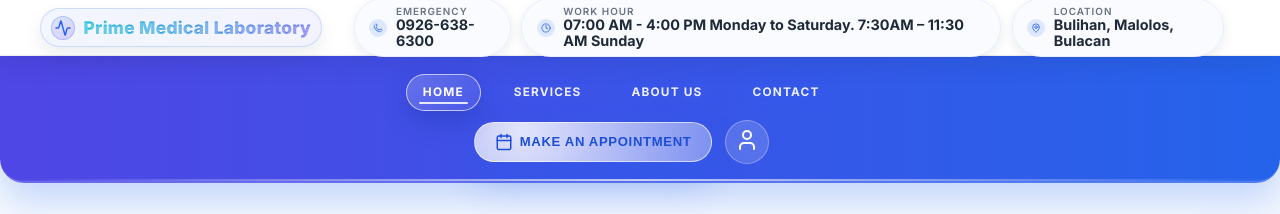
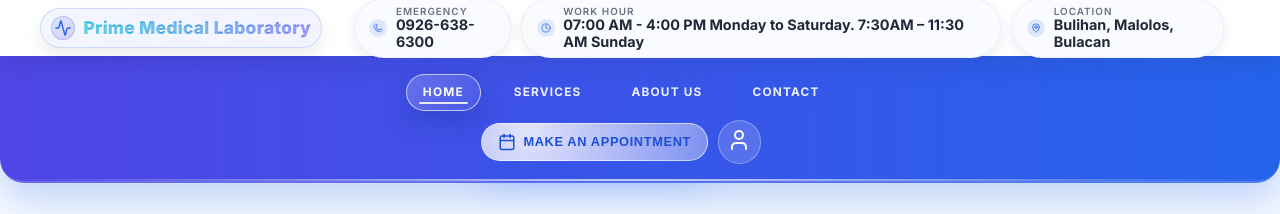
Before and after one commit to Aerial05/PrimeTest, a React (Vite) app in the folder CapsIco/: page / in a window 1280 px wide. Shown: the top 214 px of the page. Built offline with nearby package versions, Linux system fonts and the light colour scheme; no server answers; the database is empty.

Commit message:
fix(navbar): adjust button padding and hide username text for better layout on smaller screens

```diff
--- a/CapsIco/src/components/user/headerInfoBar/HeaderInfoBar.module.css
+++ b/CapsIco/src/components/user/headerInfoBar/HeaderInfoBar.module.css
@@ -3,7 +3,7 @@
   top: 0;
   z-index: 60;
   background: rgba(255, 255, 255, 0.96);
-  border-bottom: 1px solid rgba(15, 23, 42, 0.08);
+  border-bottom: 0px solid rgba(15, 23, 42, 0.08);
   box-shadow: 0 10px 22px rgba(15, 23, 42, 0.08);
   backdrop-filter: blur(12px);
   height: var(--header-info-height);
--- a/CapsIco/src/components/user/navBar/NavBar.module.css
+++ b/CapsIco/src/components/user/navBar/NavBar.module.css
@@ -276,7 +276,11 @@
     justify-content: center;
     border-left: 0;
     padding-left: 0;
+    gap: 0.6rem;
   }
+  .btnAppointment { padding: 0.56rem 1rem; font-size: 0.8rem; }
+  .btnAdmin { padding: 0.54rem 0.95rem; font-size: 0.78rem; }
+  .usernameText { display: none; }
 }
 
 @media (max-width: 640px) {
```
